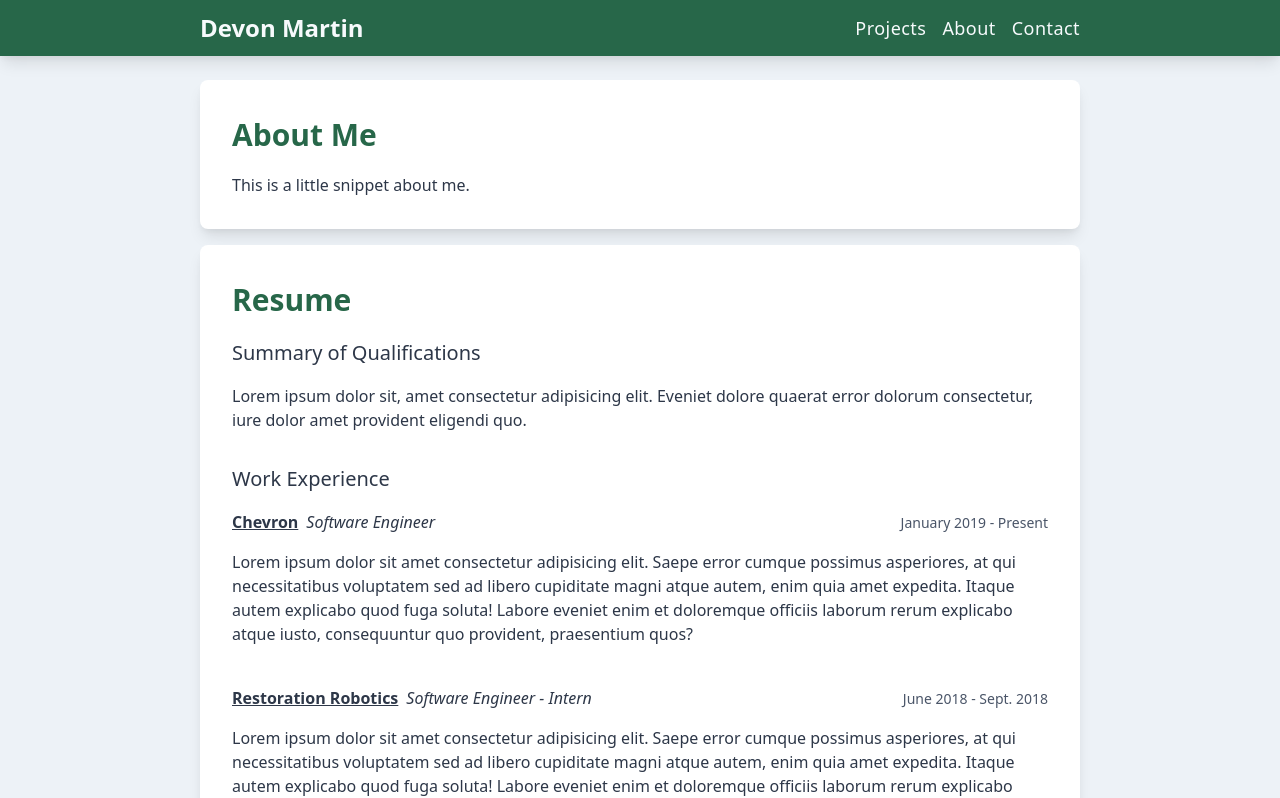
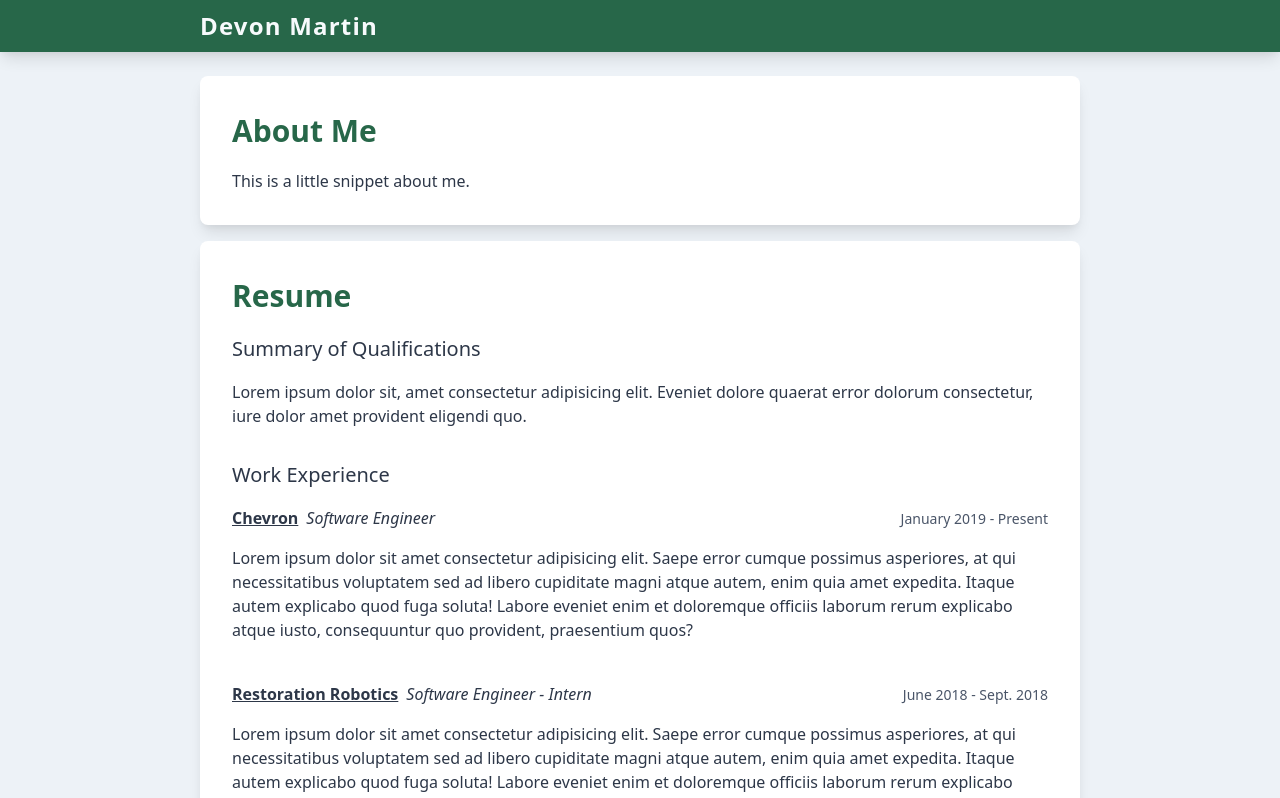
Before and after one commit to devmart10/portfolio-next, a Next.js app: page / in a window 1280 px wide. Shown: the top 798 px of the page. Built offline with nearby package versions, Linux system fonts and the light colour scheme.

Commit message:
removes broken links and dropdown

```diff
--- a/src/components/header.js
+++ b/src/components/header.js
@@ -2,6 +2,7 @@ import React, { useState } from "react";
 import Link from "next/link";
 import { CSSTransition } from "react-transition-group";
 import { FaBars } from "./Icons";
+import { FaGlasses } from "react-icons/fa";
 
 const Links = ({ className }) => (
   <ul className={`flex items-center h-10 font-light tracking-wide ${className}`}>
@@ -22,21 +23,21 @@ const Header = () => {
   return (
     <header className="mb-4 text-lg text-gray-100 shadow-lg bg-primary">
       <div className="p-2 my-container">
-        <div className="flex items-center justify-between">
-          <button
+        <div className="flex items-center">
+          {/* <button
             className="flex justify-center w-8 h-8 p-1 mr-2 border rounded sm:hidden"
             onClick={() => setDropdown((state) => !state)}
           >
             <FaBars className="fill-current"></FaBars>
-          </button>
-          <Link href="/">
-            <a className="mr-auto text-2xl font-semibold">Devon Martin</a>
-          </Link>
-          <Links className="hidden sm:flex"></Links>
+          </button> */}
+          {/* <FaGlasses className="w-10 h-10 p-2 mr-2 bg-white rounded-full fill-current text-primary"></FaGlasses> */}
+          <a className="mr-2 text-2xl font-semibold tracking-wider">Devon Martin</a>
+
+          {/* <Links className="hidden sm:flex"></Links> */}
         </div>
-        <CSSTransition in={dropdown} timeout={300} classNames="header-dropdown" unmountOnExit>
+        {/* <CSSTransition in={dropdown} timeout={300} classNames="header-dropdown" unmountOnExit>
           <Links></Links>
-        </CSSTransition>
+        </CSSTransition> */}
       </div>
     </header>
   );
```
